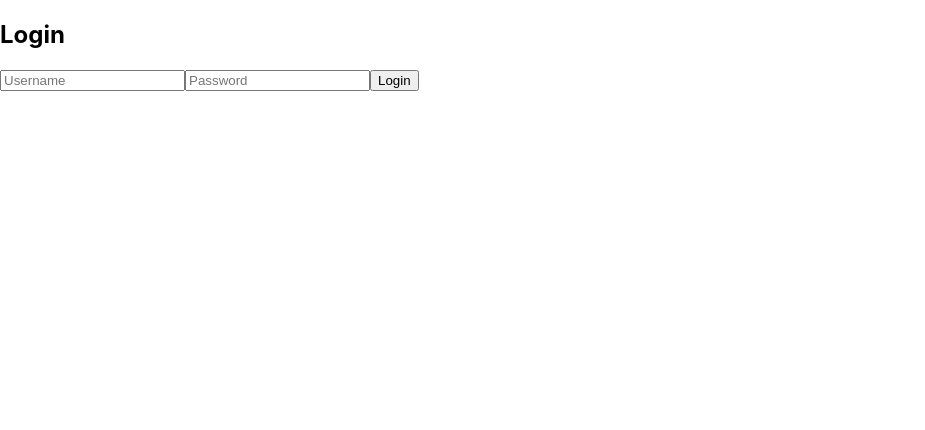
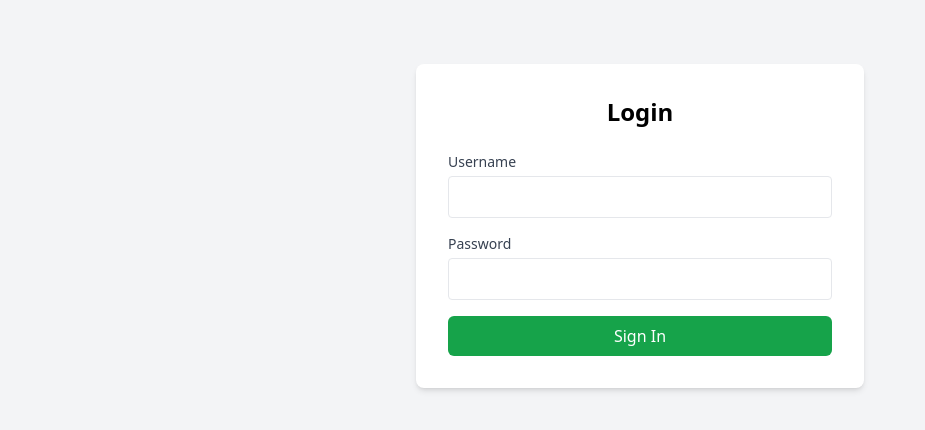
Before and after one commit to danielkamenetsky/Contact-List-Manager, a React (Create React App) app in the folder frontend/: page / in a window 1280 px wide. Shown: the top 430 px of the page, without its empty margins (0-925 px from the left). Built offline with nearby package versions, Linux system fonts and the light colour scheme.

Commit message:
feat(ui): style contacts page with H&R Block theme, add header and table styling

```diff
--- a/frontend/package.json
+++ b/frontend/package.json
@@ -45,6 +45,9 @@
   },
   "devDependencies": {
     "@types/react": "^18.3.13",
-    "@types/react-dom": "^18.3.1"
+    "@types/react-dom": "^18.3.1",
+    "autoprefixer": "^10.4.20",
+    "postcss": "^8.4.49",
+    "tailwindcss": "^3.4.16"
   }
 }
--- /dev/null
+++ b/frontend/postcss.config.js
@@ -0,0 +1,6 @@
+module.exports = {
+  plugins: {
+    tailwindcss: {},
+    autoprefixer: {},
+  },
+}
--- a/frontend/src/components/AddContact.tsx
+++ b/frontend/src/components/AddContact.tsx
@@ -43,35 +43,78 @@ export const AddContact = ({
   };
 
   return (
+    <div className="bg-white p-8 rounded-lg shadow-md w-full max-w-2xl mx-auto mb-8">
+      <h2 className="text-2xl mb-6 font-semibold">Add Contact</h2>
+
+      <form onSubmit={handleSubmit} className="space-y-4">
+        <div className="grid grid-cols-2 gap-4">
           <div>
-      <h2>Add New Contact</h2>
-      <form onSubmit={handleSubmit}>
+            <label className="block text-sm font-medium text-gray-700 mb-1">
+              First Name
+            </label>
             <input
-          placeholder="First Name"
+              type="text"
               value={form.firstName}
               onChange={(e) => setForm({ ...form, firstName: e.target.value })}
+              className="w-full p-2 border rounded bg-gray-50 focus:ring-2 focus:ring-green-500 focus:border-green-500"
             />
+          </div>
+
+          <div>
+            <label className="block text-sm font-medium text-gray-700 mb-1">
+              Last Name
+            </label>
             <input
-          placeholder="Last Name"
+              type="text"
               value={form.lastName}
               onChange={(e) => setForm({ ...form, lastName: e.target.value })}
+              className="w-full p-2 border rounded bg-gray-50 focus:ring-2 focus:ring-green-500 focus:border-green-500"
             />
+          </div>
+        </div>
+
+        <div>
+          <label className="block text-sm font-medium text-gray-700 mb-1">
+            Email
+          </label>
           <input
-          placeholder="Email"
+            type="email"
             value={form.email}
             onChange={(e) => setForm({ ...form, email: e.target.value })}
+            className="w-full p-2 border rounded bg-gray-50 focus:ring-2 focus:ring-green-500 focus:border-green-500"
           />
+        </div>
+
+        <div>
+          <label className="block text-sm font-medium text-gray-700 mb-1">
+            Phone Number
+          </label>
           <input
-          placeholder="Phone (no hyphens)"
+            type="tel"
             value={form.phoneNumber}
             onChange={(e) => setForm({ ...form, phoneNumber: e.target.value })}
+            className="w-full p-2 border rounded bg-gray-50 focus:ring-2 focus:ring-green-500 focus:border-green-500"
           />
+        </div>
+
+        <div>
+          <label className="block text-sm font-medium text-gray-700 mb-1">
+            Address
+          </label>
           <input
-          placeholder="Address"
+            type="text"
             value={form.address}
             onChange={(e) => setForm({ ...form, address: e.target.value })}
+            className="w-full p-2 border rounded bg-gray-50 focus:ring-2 focus:ring-green-500 focus:border-green-500"
           />
-        <button type="submit">Add Contact</button>
+        </div>
+
+        <button
+          type="submit"
+          className="w-full bg-green-600 text-white rounded-md py-2 px-4 hover:bg-green-700 mt-4"
+        >
+          Add Contact
+        </button>
       </form>
     </div>
   );
--- a/frontend/src/components/ContactsList.tsx
+++ b/frontend/src/components/ContactsList.tsx
@@ -2,6 +2,7 @@
 import { useState, useEffect } from "react";
 import axios from "axios";
 import { AddContact } from "./AddContact";
+import { Header } from "./Header";
 
 interface Contact {
   id: number;
@@ -45,31 +46,58 @@ export const ContactsList = () => {
   if (error) return <div>{error}</div>;
 
   return (
-    <div>
-      <h1>Contacts</h1>
+    <div className="min-h-screen bg-gray-50">
+      <Header />
+      <div className="max-w-7xl mx-auto px-4 py-6">
+        <div className="mb-8">
           <AddContact onContactAdded={refreshContacts} />
-      <table>
-        <thead>
+        </div>
+
+        {loading ? (
+          <div>Loading...</div>
+        ) : error ? (
+          <div className="text-red-600">{error}</div>
+        ) : (
+          <div className="bg-white shadow rounded-lg overflow-hidden">
+            <table className="min-w-full divide-y divide-gray-200">
+              <thead className="bg-gray-50">
                 <tr>
-            <th>Name</th>
-            <th>Email</th>
-            <th>Phone</th>
-            <th>Address</th>
+                  <th className="px-6 py-3 text-left text-xs font-medium text-gray-500 uppercase tracking-wider">
+                    Name
+                  </th>
+                  <th className="px-6 py-3 text-left text-xs font-medium text-gray-500 uppercase tracking-wider">
+                    Email
+                  </th>
+                  <th className="px-6 py-3 text-left text-xs font-medium text-gray-500 uppercase tracking-wider">
+                    Phone
+                  </th>
+                  <th className="px-6 py-3 text-left text-xs font-medium text-gray-500 uppercase tracking-wider">
+                    Address
+                  </th>
                 </tr>
               </thead>
-        <tbody>
+              <tbody className="bg-white divide-y divide-gray-200">
                 {contacts.map((contact) => (
-            <tr key={contact.id}>
-              <td>
+                  <tr key={contact.id} className="hover:bg-gray-50">
+                    <td className="px-6 py-4 whitespace-nowrap">
                       {contact.firstName} {contact.lastName}
                     </td>
-              <td>{contact.email}</td>
-              <td>{contact.phoneNumber}</td>
-              <td>{contact.address}</td>
+                    <td className="px-6 py-4 whitespace-nowrap">
+                      {contact.email}
+                    </td>
+                    <td className="px-6 py-4 whitespace-nowrap">
+                      {contact.phoneNumber}
+                    </td>
+                    <td className="px-6 py-4 whitespace-nowrap">
+                      {contact.address}
+                    </td>
                   </tr>
                 ))}
               </tbody>
             </table>
           </div>
+        )}
+      </div>
+    </div>
   );
 };
--- /dev/null
+++ b/frontend/src/components/Header.tsx
@@ -0,0 +1,11 @@
+import React from "react";
+
+export const Header = () => (
+  <div className="bg-white shadow-sm">
+    <div className="max-w-7xl mx-auto px-4 py-4">
+      <h1 className="text-2xl font-semibold text-gray-800">
+        Contact Management System
+      </h1>
+    </div>
+  </div>
+);
--- a/frontend/src/components/Login.tsx
+++ b/frontend/src/components/Login.tsx
@@ -47,24 +47,47 @@ export const Login = () => {
   };
 
   return (
-    <div className="login-form">
-      <h2>Login</h2>
-      {error && <div className="error">{error}</div>}
-      <form onSubmit={handleSubmit}>
+    <div className="min-h-screen bg-gray-100 flex flex-col items-center pt-16">
+      <div className="bg-white p-8 rounded-lg shadow-md w-full max-w-md">
+        <h2 className="text-2xl mb-6 text-center font-semibold">Login</h2>
+
+        {error && (
+          <div className="bg-red-50 text-red-600 p-3 rounded mb-4">{error}</div>
+        )}
+
+        <form onSubmit={handleSubmit} className="space-y-4">
+          <div>
+            <label className="block text-sm font-medium text-gray-700 mb-1">
+              Username
+            </label>
             <input
               type="text"
-          placeholder="Username"
               value={form.username}
               onChange={(e) => setForm({ ...form, username: e.target.value })}
+              className="w-full p-2 border rounded focus:ring-2 focus:ring-green-500 focus:border-green-500"
             />
+          </div>
+
+          <div>
+            <label className="block text-sm font-medium text-gray-700 mb-1">
+              Password
+            </label>
             <input
               type="password"
-          placeholder="Password"
               value={form.password}
               onChange={(e) => setForm({ ...form, password: e.target.value })}
+              className="w-full p-2 border rounded focus:ring-2 focus:ring-green-500 focus:border-green-500"
             />
-        <button type="submit">Login</button>
+          </div>
+
+          <button
+            type="submit"
+            className="w-full bg-green-600 text-white rounded-md py-2 px-4 hover:bg-green-700"
+          >
+            Sign In
+          </button>
         </form>
+      </div>
     </div>
   );
 };
--- a/frontend/src/index.css
+++ b/frontend/src/index.css
@@ -1,13 +1,8 @@
-body {
-  margin: 0;
-  font-family: -apple-system, BlinkMacSystemFont, 'Segoe UI', 'Roboto', 'Oxygen',
-    'Ubuntu', 'Cantarell', 'Fira Sans', 'Droid Sans', 'Helvetica Neue',
-    sans-serif;
-  -webkit-font-smoothing: antialiased;
-  -moz-osx-font-smoothing: grayscale;
+@tailwind base;
+@tailwind components;
+@tailwind utilities;
+
+:root {
+  --hrblock-green: #00a650;
+  --hrblock-gray: #f5f7fa;
 }
-
-code {
-  font-family: source-code-pro, Menlo, Monaco, Consolas, 'Courier New',
-    monospace;
-}
--- /dev/null
+++ b/frontend/tailwind.config.js
@@ -0,0 +1,10 @@
+/** @type {import('tailwindcss').Config} */
+module.exports = {
+  content: [
+    "./src/**/*.{js,jsx,ts,tsx}",
+  ],
+  theme: {
+    extend: {},
+  },
+  plugins: [],
+}
```
Also changed, not shown: 1 other file (tests, documents, lock files or other folders). Lines whose indentation alone changed are shown as unchanged.
